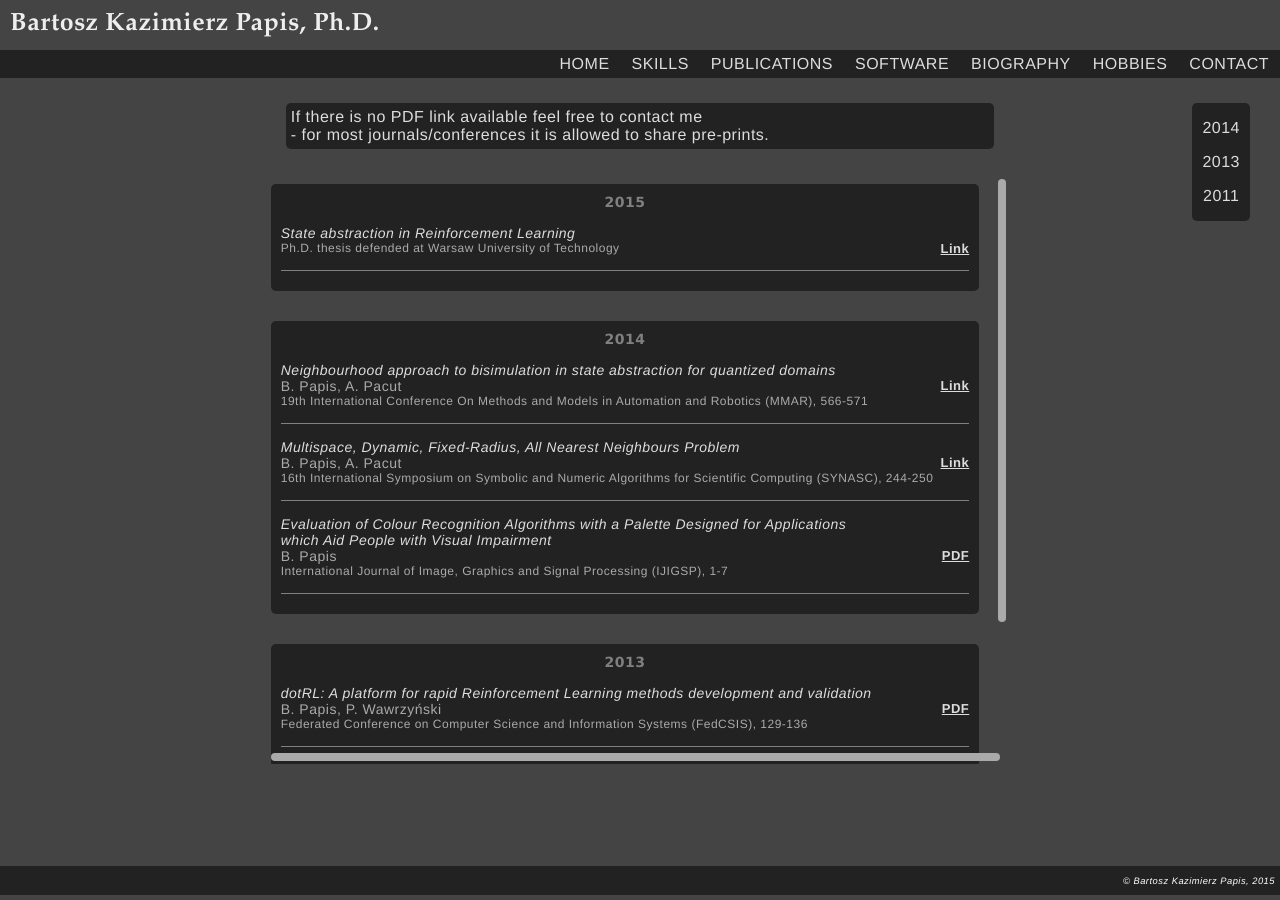
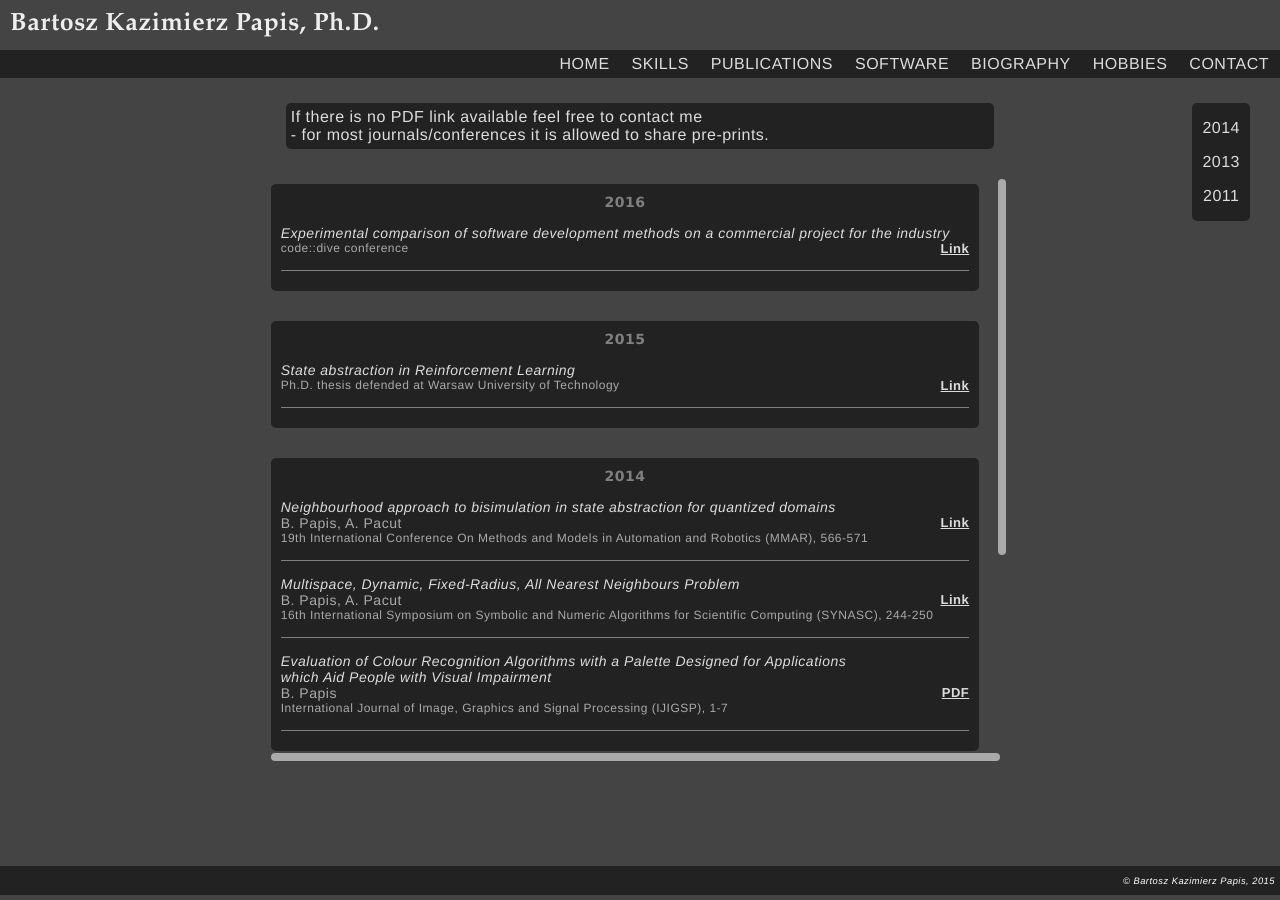
Before and after one commit to bartoszkp/bartoszkp.github.io, a Jekyll site: the page built from publications.html, in a window 1280 px wide. Built offline with Jekyll 4.4.1, drawn with Linux system fonts in a browser that asks for light colours.

Commit message:
Added code::dive conference

```diff
--- a/publications.html
+++ b/publications.html
@@ -12,10 +12,16 @@ js: initScroll.js;perfect-scrollbar.min.js;flash.js
 </div>
 
 <div id="scroll-container" class="always-visible wrapper" style="padding-right: 40px; height: 65%;">
+<div id="2016" class="block center list wrapped-width">
+  <p>2016</p>
+  {% include publication.html title="Experimental comparison of software development methods on a commercial project for the industry" where="code::dive conference" link="https://www.youtube.com/watch?v=dgT4XPpYfzs" %}
+</div>
+
 <div id="2015" class="block center list wrapped-width">
   <p>2015</p>
   {% include publication.html title="State abstraction in Reinforcement Learning" where="Ph.D. thesis defended at Warsaw University of Technology" link="https://repo.pw.edu.pl/info/phd/WUT113e3e486cfe4a4f9971e1d0d5e4db00/State%2Babstraction%2Bin%2Breinforcement%2Blearning?r=affiliation&lang=en" %}
 </div>
+
 <div id="2014" class="block center list wrapped-width">
   <p>2014</p>
   {% include publication.html title="Neighbourhood approach to bisimulation in state abstraction for quantized domains" authors="B. Papis, A. Pacut" where="19th International Conference On Methods and Models in Automation and Robotics (MMAR), 566-571" link="http://dx.doi.org/10.1109/MMAR.2014.6957416" %}
```
